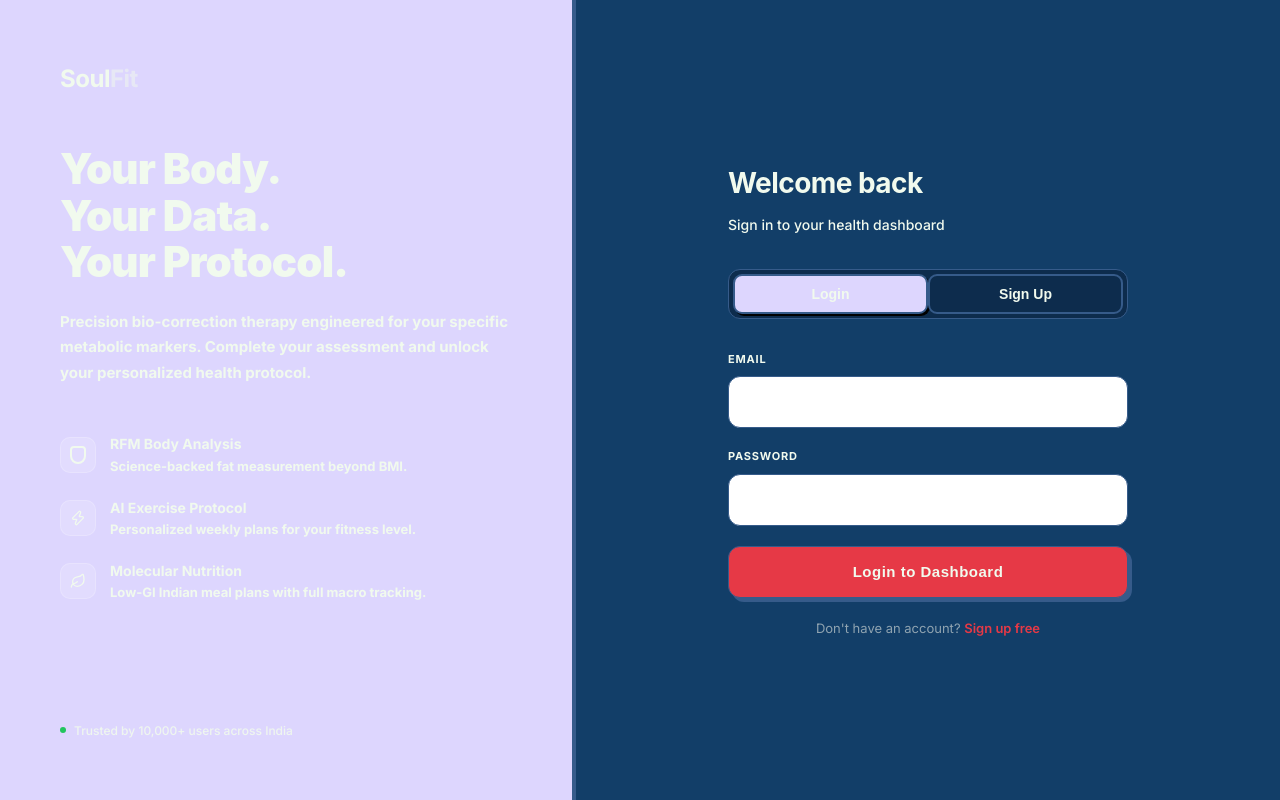
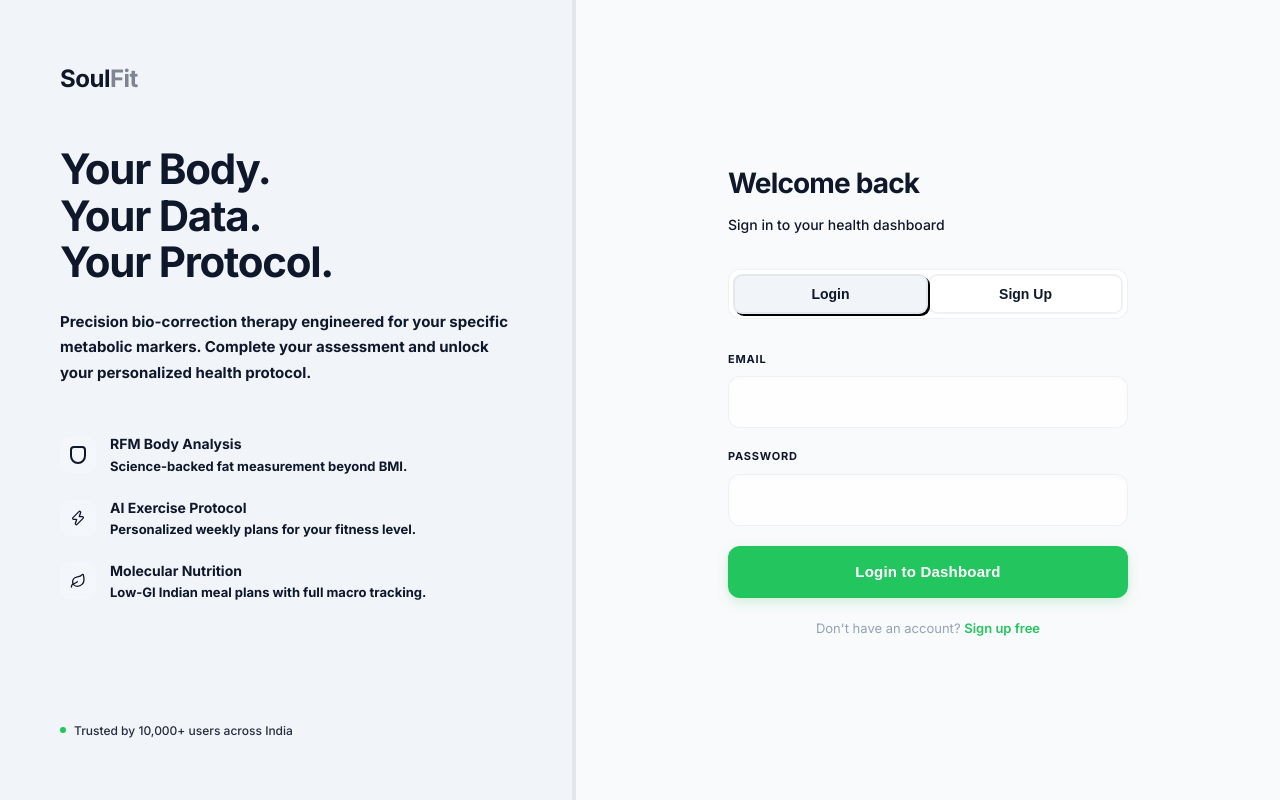
Before and after one commit to SAGEOFCODING/Yoga-, a React (Vite) app: page / in a window 1280 px wide. Built offline with nearby package versions, Linux system fonts and the light colour scheme.

Commit message:
feat: apply ultra minimal iOS health theme

```diff
--- /dev/null
+++ b/scratch/refactor_colors.cjs
@@ -0,0 +1,55 @@
+const fs = require('fs');
+const path = require('path');
+
+const srcDir = path.join(__dirname, '../src');
+
+function processDirectory(dir) {
+  const files = fs.readdirSync(dir);
+  for (const file of files) {
+    const fullPath = path.join(dir, file);
+    if (fs.statSync(fullPath).isDirectory()) {
+      processDirectory(fullPath);
+    } else if (fullPath.endsWith('.jsx')) {
+      let content = fs.readFileSync(fullPath, 'utf8');
+
+      // Replace hardcoded #000000 and #FFFFFF depending on context
+      // Border / boxShadow #000000 -> var(--color-border)
+      content = content.replace(/border:\s*['"][^'"]*#000000['"]/g, match => match.replace('#000000', 'var(--color-border)'));
+      content = content.replace(/borderRight:\s*['"][^'"]*#000000['"]/g, match => match.replace('#000000', 'var(--color-border)'));
+      content = content.replace(/borderBottom:\s*['"][^'"]*#000000['"]/g, match => match.replace('#000000', 'var(--color-border)'));
+      content = content.replace(/boxShadow:\s*['"][^'"]*#000000['"]/g, match => match.replace('#000000', 'var(--color-border)'));
+
+      // Text color #000000 -> var(--color-text-primary)
+      content = content.replace(/color:\s*['"]#000000['"]/g, "color: 'var(--color-text-primary)'");
+      content = content.replace(/color:\s*['"]#111827['"]/g, "color: 'var(--color-text-primary)'");
+      content = content.replace(/color:\s*['"]#374151['"]/g, "color: 'var(--color-text-secondary)'");
+      content = content.replace(/color:\s*['"]#4B5563['"]/g, "color: 'var(--color-text-tertiary)'");
+      content = content.replace(/color:\s*['"]#6B7280['"]/g, "color: 'var(--color-text-tertiary)'");
+      content = content.replace(/color:\s*['"]#9CA3AF['"]/g, "color: 'var(--color-text-tertiary)'");
+
+      // Text color #FFFFFF -> var(--color-text-primary)
+      content = content.replace(/color:\s*['"]#FFFFFF['"]/g, "color: 'var(--color-text-primary)'");
+
+      // Backgrounds
+      content = content.replace(/background:\s*['"]#000000['"]/g, "background: 'var(--color-accent-primary)'");
+      content = content.replace(/background:\s*['"]#FFFFFF['"]/g, "background: 'var(--color-bg-secondary)'");
+      content = content.replace(/background:\s*['"]#F9FAFB['"]/g, "background: 'var(--color-bg-elevated)'");
+      content = content.replace(/background:\s*['"]#F3F4F6['"]/g, "background: 'var(--color-bg-elevated)'");
+      content = content.replace(/background:\s*['"]#111827['"]/g, "background: 'var(--color-bg-secondary)'");
+      content = content.replace(/backgroundColor:\s*['"]#FFFFFF['"]/g, "backgroundColor: 'var(--color-bg-secondary)'");
+
+      // Borders
+      content = content.replace(/border:\s*['"][^'"]*#E5E7EB['"]/g, match => match.replace('#E5E7EB', 'var(--color-border)'));
+      content = content.replace(/borderTop:\s*['"][^'"]*#E5E7EB['"]/g, match => match.replace('#E5E7EB', 'var(--color-border)'));
+
+      // Purple / Primary Accent
+      content = content.replace(/#7C3AED/g, 'var(--color-accent-primary)');
+
+      // Save
+      fs.writeFileSync(fullPath, content, 'utf8');
+    }
+  }
+}
+
+processDirectory(srcDir);
+console.log('Refactoring complete.');
--- a/src/index.css
+++ b/src/index.css
@@ -1,19 +1,17 @@
 @import url('https://fonts.googleapis.com/css2?family=Inter:wght@300;400;500;600;700&display=swap');
 
 :root {
-  --color-bg-primary: #123E68;
-  --bg-gradient: linear-gradient(135deg, #123E68 0%, #0D2C4D 100%);
-  --color-bg-secondary: #1F5A94;
-  --color-bg-elevated: #0D2C4D;
-  --color-bg-glass: rgba(13, 44, 77, 0.7);
+  --color-bg-primary: #F9FAFB;
+  --bg-gradient: linear-gradient(180deg, #F9FAFB 0%, #F1F5F9 100%);
+  --color-bg-secondary: rgba(255, 255, 255, 0.7);
+  --color-bg-elevated: rgba(255, 255, 255, 1);
+  --color-bg-glass: rgba(255, 255, 255, 0.6);
 
-  /* New Brand Mapping */
-  --color-accent-primary: #E63946;
-  --color-accent-secondary: #FF4D5A;
-  --color-accent-tertiary: #B82C38;
-  --color-accent-quaternary: #1F5A94;
+  --color-accent-primary: #22C55E;
+  --color-accent-secondary: #86EFAC;
+  --color-accent-tertiary: #0EA5E9;
+  --color-accent-quaternary: #F1F5F9;
 
-  /* Lighter Variants mapping for components that expect pastel */
   --color-yellow: #FEF9C3;
   --color-yellow-text: #854D0E;
   --color-green: #DCFCE7;
@@ -22,42 +20,41 @@
   --color-blue-text: #1E40AF;
   --color-pink: #FCE7F3;
   --color-pink-text: #9D174D;
-  --color-lavender: #DDD6FE;
-  --color-lavender-light: #F5F3FF;
-  --color-lavender-text: #000000;
+  --color-lavender: #F1F5F9;
+  --color-lavender-light: #FFFFFF;
+  --color-lavender-text: #0F172A;
 
-  /* Section Mapping */
-  --color-accent-exercise: #E63946;
-  --color-accent-meals: #FF4D5A;
-  --color-accent-meditation: #1F5A94;
-  --color-accent-dashboard: #0D2C4D;
-  --color-accent-wisdom: #B82C38;
+  --color-accent-exercise: #0EA5E9;
+  --color-accent-meals: #22C55E;
+  --color-accent-meditation: #F1F5F9;
+  --color-accent-dashboard: rgba(255, 255, 255, 0.7);
+  --color-accent-wisdom: #86EFAC;
 
   --color-success: #22C55E;
   --color-warning: #F59E0B;
   --color-danger: #EF4444;
 
-  --color-text-primary: #F1FAEE;
-  --color-text-secondary: #C9D6DF;
-  --color-text-tertiary: #8FA3B0;
+  --color-text-primary: #0F172A;
+  --color-text-secondary: #475569;
+  --color-text-tertiary: #94A3B8;
 
-  --color-border: #365B8A;
-  --color-border-active: #F1FAEE;
-  --color-separator: rgba(241, 250, 238, 0.1);
+  --color-border: rgba(15, 23, 42, 0.06);
+  --color-border-active: #22C55E;
+  --color-separator: #E5E7EB;
 
-  --color-accent-bright: #FF4D5A;
+  --color-accent-bright: #22C55E;
   --color-emerald: #22C55E;
-  --color-teal-muted: #8FA3B0;
+  --color-teal-muted: #94A3B8;
 
   --font-main: 'Inter', -apple-system, sans-serif;
-  --font-display: 'Plus Jakarta Sans', -apple-system, sans-serif;
+  --font-display: 'Inter', -apple-system, sans-serif;
 
   /* Layout Effects */
-  --shadow-sm: 0 2px 4px rgba(0, 0, 0, 0.2);
-  --shadow-md: 0 4px 12px rgba(0, 0, 0, 0.3);
-  --shadow-lg: 0 12px 32px rgba(0, 0, 0, 0.4);
-  --radius-lg: 20px;
-  --radius-md: 12px;
+  --shadow-sm: 0 2px 8px rgba(15, 23, 42, 0.04);
+  --shadow-md: 0 8px 24px rgba(15, 23, 42, 0.06);
+  --shadow-lg: 0 16px 40px rgba(15, 23, 42, 0.08);
+  --radius-lg: 24px;
+  --radius-md: 14px;
 }
 
 * {
@@ -81,8 +78,8 @@ h1, h2, h3, h4, h5, h6 {
   font-family: var(--font-display);
   color: var(--color-text-primary);
   margin-top: 0;
-  font-weight: 800;
-  letter-spacing: -0.02em;
+  font-weight: 700;
+  letter-spacing: -0.03em;
 }
 
 .page-heading {
@@ -91,7 +88,7 @@ h1, h2, h3, h4, h5, h6 {
 
 .section-label {
   font-size: 11px;
-  font-weight: 500;
+  font-weight: 600;
   letter-spacing: 0.8px;
   text-transform: uppercase;
   color: var(--color-text-secondary);
@@ -122,6 +119,8 @@ h1, h2, h3, h4, h5, h6 {
   box-shadow: var(--shadow-md);
   max-width: 600px;
   margin: 0 auto;
+  backdrop-filter: blur(12px);
+  -webkit-backdrop-filter: blur(12px);
 }
 
 .glass-card-full {
@@ -131,11 +130,13 @@ h1, h2, h3, h4, h5, h6 {
   padding: 32px;
   box-shadow: var(--shadow-sm);
   transition: all 0.2s ease-in-out;
+  backdrop-filter: blur(12px);
+  -webkit-backdrop-filter: blur(12px);
 }
 
 .glass-card-full:hover {
-  box-shadow: var(--shadow-lg);
-  transform: translateY(-4px);
+  box-shadow: var(--shadow-md);
+  transform: translateY(-2px);
 }
 
 .input-group {
@@ -145,15 +146,13 @@ h1, h2, h3, h4, h5, h6 {
 .input-group label {
   display: block;
   margin-bottom: 8px;
-  font-size: 11px;
-  font-weight: 500;
-  letter-spacing: 0.8px;
-  text-transform: uppercase;
+  font-size: 12px;
+  font-weight: 600;
   color: var(--color-text-secondary);
 }
 
 .input-group input, .input-group select {
-  background: #FFFFFF;
+  background: rgba(255, 255, 255, 0.8);
   border: 1px solid var(--color-border);
   border-radius: 12px;
   padding: 14px 16px;
@@ -163,6 +162,7 @@ h1, h2, h3, h4, h5, h6 {
   height: 52px;
   outline: none;
   transition: all 0.2s ease;
+  box-shadow: inset 0 2px 4px rgba(15, 23, 42, 0.02);
 }
 
 .input-group input::placeholder, .input-group select::placeholder {
@@ -170,8 +170,9 @@ h1, h2, h3, h4, h5, h6 {
 }
 
 .input-group input:focus, .input-group select:focus {
-  border-color: var(--color-teal-muted);
-  box-shadow: 0 0 0 4px rgba(79, 157, 157, 0.1);
+  border-color: var(--color-accent-primary);
+  box-shadow: 0 0 0 3px rgba(34, 197, 94, 0.1);
+  background: #FFFFFF;
 }
 
 input[type=number]::-webkit-inner-spin-button,
@@ -182,35 +183,30 @@ input[type=number]::-webkit-outer-spin-button {
 
 .btn-primary {
   background: var(--color-accent-primary);
-  color: var(--color-text-primary);
+  color: #FFFFFF;
   font-size: 16px;
-  font-weight: 800;
-  letter-spacing: 0.5px;
-  border-radius: var(--radius-md);
+  font-weight: 600;
+  letter-spacing: 0.2px;
+  border-radius: 100px;
   padding: 14px 28px;
   height: 52px;
-  border: 1px solid var(--color-border);
+  border: none;
   cursor: pointer;
   transition: all 0.2s ease;
   display: flex;
   align-items: center;
   justify-content: center;
   gap: 8px;
-  box-shadow: 4px 4px 0px var(--color-border);
+  box-shadow: 0 4px 12px rgba(34, 197, 94, 0.2);
 }
 
 .btn-primary:hover {
-  transform: translate(-2px, -2px);
-  box-shadow: 6px 6px 0px var(--color-border);
+  transform: translateY(-1px);
+  box-shadow: 0 6px 16px rgba(34, 197, 94, 0.3);
 }
 
 .btn-primary:active {
-  transform: translate(0, 0);
-  box-shadow: 2px 2px 0px var(--color-border);
-}
-
-.btn-primary:active {
-  transform: translateY(0) scale(0.98);
+  transform: scale(0.96);
 }
 
 .btn-outline {
```
